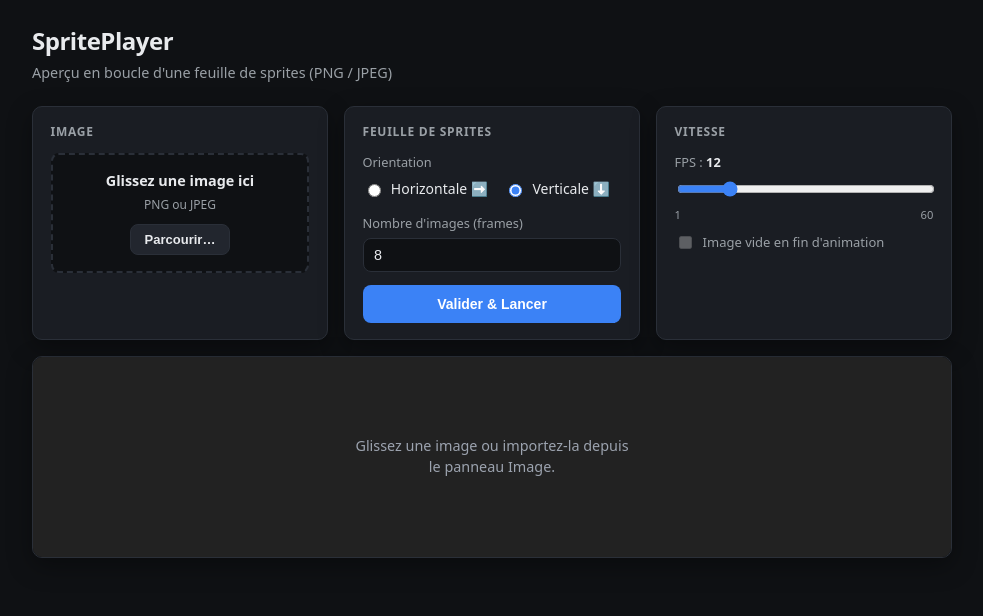
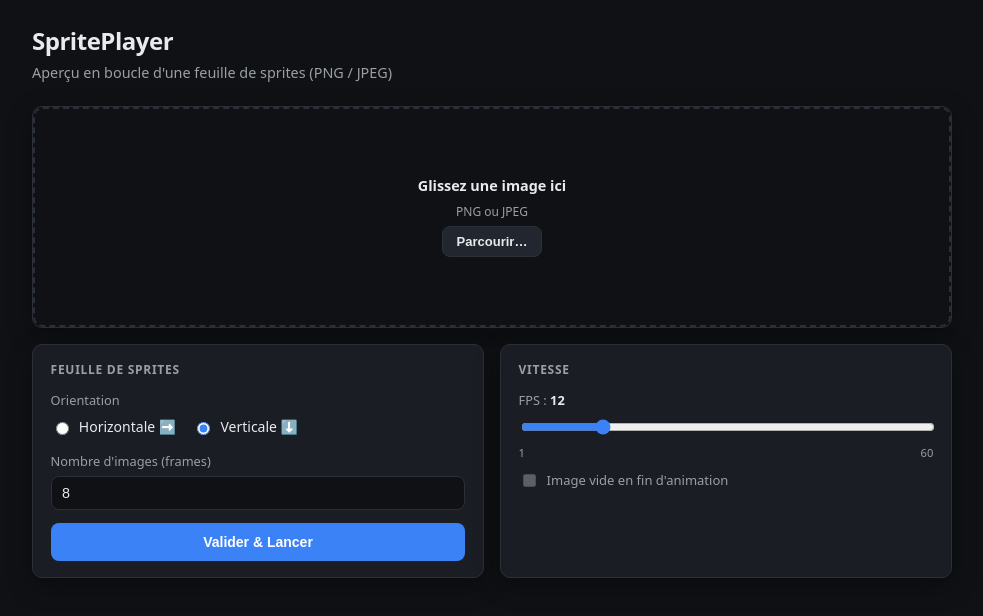
Before and after one commit to DeltaDjazz/SpritePlayer, a React (Vite) app: page / in a window 1280 px wide. Shown: the top 616 px of the page, without its empty margins (148-1131 px from the left). Built offline with nearby package versions, Linux system fonts and the light colour scheme.

Commit message:
[Fusion] usion : zone de preview et  zone d'animation

```diff
--- a/src/SpritePlayer.css
+++ b/src/SpritePlayer.css
@@ -68,54 +68,6 @@
   color: var(--muted);
 }
 
-.sprite-player__dropzone {
-  display: flex;
-  flex-direction: column;
-  align-items: center;
-  justify-content: center;
-  gap: 0.35rem;
-  min-height: 7.5rem;
-  padding: 1rem;
-  text-align: center;
-  border: 2px dashed var(--border);
-  border-radius: 8px;
-  background: var(--bg);
-  cursor: pointer;
-  transition:
-    border-color 0.15s ease,
-    background 0.15s ease,
-    box-shadow 0.15s ease;
-}
-
-.sprite-player__dropzone:hover {
-  border-color: #3d4450;
-  background: #14171c;
-}
-
-.sprite-player__dropzone--active {
-  border-color: var(--accent);
-  background: rgba(59, 130, 246, 0.08);
-  box-shadow: inset 0 0 0 1px rgba(59, 130, 246, 0.25);
-}
-
-.sprite-player__dropzone--has-image {
-  border-style: solid;
-  border-color: #3d4450;
-}
-
-.sprite-player__dropzone-text {
-  margin: 0;
-  font-size: 0.9rem;
-  font-weight: 600;
-  color: var(--text);
-}
-
-.sprite-player__dropzone-hint {
-  margin: 0 0 0.35rem;
-  font-size: 0.75rem;
-  color: var(--muted);
-}
-
 .sprite-player__file-input {
   position: absolute;
   width: 1px;
@@ -149,11 +101,8 @@
   border-color: #3d4450;
 }
 
-.sprite-player__meta {
-  margin: 0.65rem 0 0;
-  font-size: 0.8rem;
-  color: var(--muted);
-  font-variant-numeric: tabular-nums;
+.sprite-player__placeholder .sprite-player__file-btn {
+  pointer-events: auto;
 }
 
 .sprite-player__fieldset {
@@ -497,6 +446,7 @@
 }
 
 .sprite-player__preview-wrap {
+  margin-bottom: 1rem;
   border-radius: var(--radius);
   overflow: hidden;
   border: 1px solid var(--border);
@@ -506,12 +456,69 @@
 }
 
 .sprite-player__preview {
-  min-height: 200px;
+  position: relative;
+  min-height: 220px;
   display: flex;
   align-items: center;
   justify-content: center;
   padding: 1.25rem;
   background: #222;
+  cursor: pointer;
+  transition:
+    background 0.15s ease,
+    box-shadow 0.15s ease;
+}
+
+.sprite-player__preview--empty {
+  border: 2px dashed var(--border);
+  border-radius: var(--radius);
+  background: var(--bg);
+}
+
+.sprite-player__preview--empty:hover {
+  border-color: #3d4450;
+  background: #14171c;
+}
+
+.sprite-player__preview--dragging {
+  box-shadow: inset 0 0 0 2px var(--accent);
+  background: rgba(59, 130, 246, 0.08);
+}
+
+.sprite-player__preview-overlay {
+  position: absolute;
+  inset: 0;
+  z-index: 2;
+  display: flex;
+  align-items: center;
+  justify-content: center;
+  font-size: 0.95rem;
+  font-weight: 600;
+  color: var(--text);
+  background: rgba(59, 130, 246, 0.15);
+  pointer-events: none;
+}
+
+.sprite-player__preview-meta {
+  position: absolute;
+  right: 0.65rem;
+  bottom: 0.5rem;
+  margin: 0;
+  padding: 0.2rem 0.45rem;
+  font-size: 0.75rem;
+  color: var(--muted);
+  font-variant-numeric: tabular-nums;
+  background: rgba(15, 17, 20, 0.75);
+  border-radius: 4px;
+  pointer-events: none;
+}
+
+.sprite-player__preview-sheet {
+  max-width: 100%;
+  max-height: min(360px, 50vh);
+  object-fit: contain;
+  image-rendering: pixelated;
+  image-rendering: crisp-edges;
 }
 
 .sprite-player__sprite {
@@ -526,12 +533,49 @@
 }
 
 .sprite-player__placeholder {
+  display: flex;
+  flex-direction: column;
+  align-items: center;
+  gap: 0.35rem;
   margin: 0;
   text-align: center;
   font-size: 0.9rem;
   color: #9ca3af;
-  max-width: 280px;
+  max-width: 320px;
   line-height: 1.45;
+  pointer-events: none;
+}
+
+.sprite-player__placeholder-text {
+  margin: 0;
+  font-size: 0.9rem;
+  font-weight: 600;
+  color: var(--text);
+}
+
+.sprite-player__placeholder-hint {
+  margin: 0;
+  font-size: 0.75rem;
+  color: var(--muted);
+}
+
+.sprite-player__placeholder--overlay {
+  position: absolute;
+  left: 50%;
+  bottom: 1.75rem;
+  transform: translateX(-50%);
+  padding: 0.5rem 0.75rem;
+  max-width: calc(100% - 2rem);
+  background: rgba(15, 17, 20, 0.82);
+  border-radius: 8px;
+  font-size: 0.8125rem;
+  z-index: 1;
+}
+
+.sprite-player__placeholder--overlay .sprite-player__placeholder-hint {
+  display: block;
+  margin-top: 0.35rem;
+  font-size: 0.7rem;
 }
 
 .sprite-player__hidden-measure {
--- a/src/SpritePlayer.jsx
+++ b/src/SpritePlayer.jsx
@@ -431,11 +431,11 @@ export default function SpritePlayer() {
         </p>
       </header>
 
-      <div className="sprite-player__grid">
-        <section className="sprite-player__panel sprite-player__panel--import">
-          <h2 className="sprite-player__panel-title">Image</h2>
+      {error && <p className="sprite-player__error" role="alert">{error}</p>}
+
+      <section className="sprite-player__preview-wrap" aria-label="Aperçu animation">
         <div
-            className={`sprite-player__dropzone${isDragging ? ' sprite-player__dropzone--active' : ''}${imageSrc ? ' sprite-player__dropzone--has-image' : ''}`}
+          className={`sprite-player__preview${isDragging ? ' sprite-player__preview--dragging' : ''}${!imageSrc ? ' sprite-player__preview--empty' : ''}`}
           onDragEnter={handleDragEnter}
           onDragLeave={handleDragLeave}
           onDragOver={handleDragOver}
@@ -449,14 +449,49 @@ export default function SpritePlayer() {
               fileInputRef.current?.click();
             }
           }}
-            aria-label="Zone de dépôt : glissez une image PNG ou JPEG, ou appuyez pour parcourir"
+          aria-label="Zone d’aperçu : glissez une image PNG ou JPEG, ou appuyez pour parcourir"
         >
-            <p className="sprite-player__dropzone-text">
-              {isDragging
-                ? 'Relâchez pour importer'
-                : 'Glissez une image ici'}
+          {isDragging && (
+            <div className="sprite-player__preview-overlay" aria-hidden>
+              Relâchez pour importer
+            </div>
+          )}
+          {config && frameBoxStyle ? (
+            isEmptyFrame ? (
+              <div
+                className="sprite-player__sprite sprite-player__sprite--empty"
+                style={emptyFrameStyle}
+                aria-label="Image vide"
+                onClick={(e) => e.stopPropagation()}
+              />
+            ) : (
+              <div
+                className="sprite-player__sprite"
+                style={previewStyle}
+                onClick={(e) => e.stopPropagation()}
+              />
+            )
+          ) : imageSrc ? (
+            <>
+              <img
+                src={imageSrc}
+                alt="Feuille de sprites importée"
+                className="sprite-player__preview-sheet"
+                onClick={(e) => e.stopPropagation()}
+              />
+              <p className="sprite-player__placeholder sprite-player__placeholder--overlay">
+                Configurez les frames puis cliquez sur « Valider & Lancer ».
+                <span className="sprite-player__placeholder-hint">
+                  Glissez une autre image pour remplacer
+                </span>
               </p>
-            <p className="sprite-player__dropzone-hint">PNG ou JPEG</p>
+            </>
+          ) : (
+            <div className="sprite-player__placeholder">
+              <p className="sprite-player__placeholder-text">
+                {isDragging ? 'Relâchez pour importer' : 'Glissez une image ici'}
+              </p>
+              <p className="sprite-player__placeholder-hint">PNG ou JPEG</p>
               <button
                 type="button"
                 className="sprite-player__file-btn"
@@ -467,6 +502,13 @@ export default function SpritePlayer() {
               >
                 Parcourir…
               </button>
+            </div>
+          )}
+          {naturalSize.w > 0 && (
+            <p className="sprite-player__preview-meta">
+              {naturalSize.w} × {naturalSize.h} px
+            </p>
+          )}
           <input
             ref={fileInputRef}
             type="file"
@@ -477,13 +519,87 @@ export default function SpritePlayer() {
             aria-hidden
           />
         </div>
-          {naturalSize.w > 0 && (
-            <p className="sprite-player__meta">
-              {naturalSize.w} × {naturalSize.h} px
-            </p>
+        {config && (
+          <div className="sprite-player__transport" role="toolbar" aria-label="Contrôles de lecture">
+            <div className="sprite-player__transport-status">
+              <span className="sprite-player__frame-badge" aria-live="polite">
+                {isEmptyFrame
+                  ? `Vide · ${playbackFrameCount} / ${playbackFrameCount}`
+                  : `Image ${frameIndex + 1} / ${playbackFrameCount}`}
+                {isPaused ? ' · en pause' : ''}
+              </span>
+              {isPaused && (
+                <label className="sprite-player__frame-fps-override">
+                  <span className="sprite-player__frame-fps-override-label">
+                    FPS image :{' '}
+                    <strong className="sprite-player__fps-value">{currentFrameFps}</strong>
+                  </span>
+                  <input
+                    type="range"
+                    min={FRAME_FPS_OVERRIDE_MIN}
+                    max={FRAME_FPS_OVERRIDE_MAX}
+                    step={1}
+                    value={currentFrameFps}
+                    onChange={handleFrameFpsOverrideChange}
+                    className="sprite-player__range sprite-player__range--compact"
+                    aria-label={`FPS de ${getFrameLabel(frameIndex, config, appendEmptyFrame)}`}
+                  />
+                </label>
+              )}
+            </div>
+            <div className="sprite-player__transport-bar">
+              <button
+                type="button"
+                className="sprite-player__transport-btn"
+                onClick={goToStart}
+                title="Première image"
+                aria-label="Première image"
+              >
+                <IconTransportStart />
+              </button>
+              <button
+                type="button"
+                className="sprite-player__transport-btn"
+                onClick={goPrevFrame}
+                title="Image précédente"
+                aria-label="Image précédente"
+              >
+                <IconTransportPrev />
+              </button>
+              <button
+                type="button"
+                className="sprite-player__transport-btn sprite-player__transport-btn--play"
+                onClick={togglePause}
+                aria-pressed={!isPaused}
+                title={isPaused ? 'Lecture' : 'Pause'}
+                aria-label={isPaused ? 'Lecture' : 'Pause'}
+              >
+                {isPaused ? <IconTransportPlay /> : <IconTransportPause />}
+              </button>
+              <button
+                type="button"
+                className="sprite-player__transport-btn"
+                onClick={goNextFrame}
+                title="Image suivante"
+                aria-label="Image suivante"
+              >
+                <IconTransportNext />
+              </button>
+              <button
+                type="button"
+                className="sprite-player__transport-btn"
+                onClick={goToEnd}
+                title="Dernière image"
+                aria-label="Dernière image"
+              >
+                <IconTransportEnd />
+              </button>
+            </div>
+          </div>
         )}
       </section>
 
+      <div className="sprite-player__grid">
         <section className="sprite-player__panel sprite-player__panel--config">
           <h2 className="sprite-player__panel-title">Feuille de sprites</h2>
 
@@ -604,108 +720,6 @@ export default function SpritePlayer() {
         </section>
       </div>
 
-      {error && <p className="sprite-player__error" role="alert">{error}</p>}
-
-      <section className="sprite-player__preview-wrap" aria-label="Aperçu animation">
-        <div className="sprite-player__preview">
-          {config && frameBoxStyle ? (
-            isEmptyFrame ? (
-              <div
-                className="sprite-player__sprite sprite-player__sprite--empty"
-                style={emptyFrameStyle}
-                aria-label="Image vide"
-              />
-            ) : (
-              <div className="sprite-player__sprite" style={previewStyle} />
-            )
-          ) : (
-            <p className="sprite-player__placeholder">
-              {imageSrc
-                ? 'Configurez les frames puis cliquez sur « Valider & Lancer ».'
-                : 'Glissez une image ou importez-la depuis le panneau Image.'}
-            </p>
-          )}
-        </div>
-        {config && (
-          <div className="sprite-player__transport" role="toolbar" aria-label="Contrôles de lecture">
-            <div className="sprite-player__transport-status">
-              <span className="sprite-player__frame-badge" aria-live="polite">
-                {isEmptyFrame
-                  ? `Vide · ${playbackFrameCount} / ${playbackFrameCount}`
-                  : `Image ${frameIndex + 1} / ${playbackFrameCount}`}
-                {isPaused ? ' · en pause' : ''}
-              </span>
-              {isPaused && (
-                <label className="sprite-player__frame-fps-override">
-                  <span className="sprite-player__frame-fps-override-label">
-                    FPS image :{' '}
-                    <strong className="sprite-player__fps-value">{currentFrameFps}</strong>
-                  </span>
-                  <input
-                    type="range"
-                    min={FRAME_FPS_OVERRIDE_MIN}
-                    max={FRAME_FPS_OVERRIDE_MAX}
-                    step={1}
-                    value={currentFrameFps}
-                    onChange={handleFrameFpsOverrideChange}
-                    className="sprite-player__range sprite-player__range--compact"
-                    aria-label={`FPS de ${getFrameLabel(frameIndex, config, appendEmptyFrame)}`}
-                  />
-                </label>
-              )}
-            </div>
-            <div className="sprite-player__transport-bar">
-              <button
-                type="button"
-                className="sprite-player__transport-btn"
-                onClick={goToStart}
-                title="Première image"
-                aria-label="Première image"
-              >
-                <IconTransportStart />
-              </button>
-              <button
-                type="button"
-                className="sprite-player__transport-btn"
-                onClick={goPrevFrame}
-                title="Image précédente"
-                aria-label="Image précédente"
-              >
-                <IconTransportPrev />
-              </button>
-              <button
-                type="button"
-                className="sprite-player__transport-btn sprite-player__transport-btn--play"
-                onClick={togglePause}
-                aria-pressed={!isPaused}
-                title={isPaused ? 'Lecture' : 'Pause'}
-                aria-label={isPaused ? 'Lecture' : 'Pause'}
-              >
-                {isPaused ? <IconTransportPlay /> : <IconTransportPause />}
-              </button>
-              <button
-                type="button"
-                className="sprite-player__transport-btn"
-                onClick={goNextFrame}
-                title="Image suivante"
-                aria-label="Image suivante"
-              >
-                <IconTransportNext />
-              </button>
-              <button
-                type="button"
-                className="sprite-player__transport-btn"
-                onClick={goToEnd}
-                title="Dernière image"
-                aria-label="Dernière image"
-              >
-                <IconTransportEnd />
-              </button>
-            </div>
-          </div>
-        )}
-      </section>
-
       {config && overrideEntries.length > 0 && (
         <section
           className="sprite-player__overrides"
```
Lines whose indentation alone changed are shown as unchanged.
